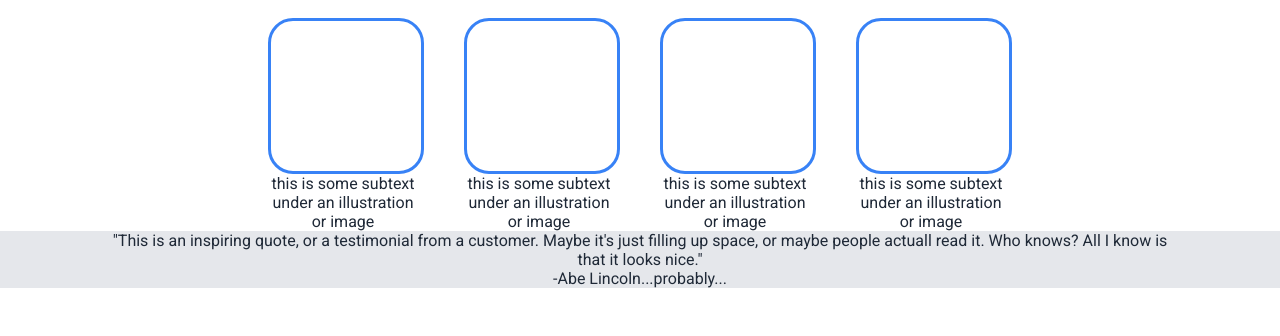
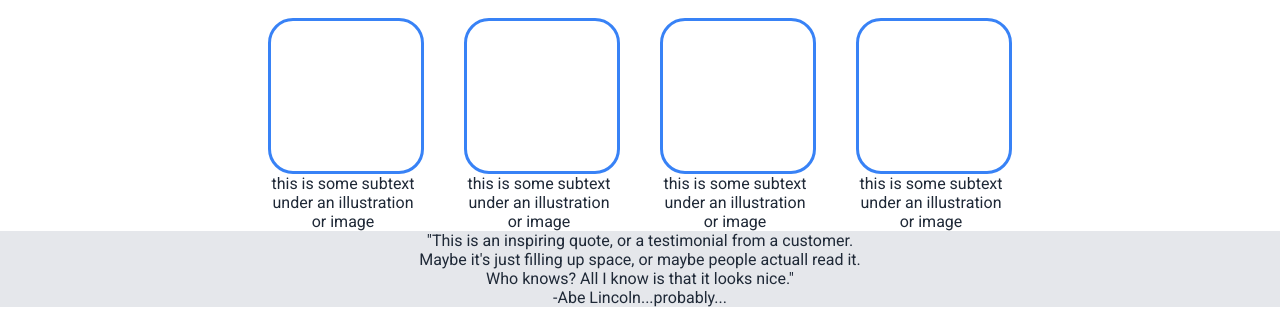
Before and after one commit to dkirk101/landing-page, a plain HTML site: page index.html in a window 1280 px wide. Shown: the part 459-795 px from the top of the page. Drawn offline with Linux system fonts and the light colour scheme.

Commit message:
Updated layout of quotes. Add flex and forced width

```diff
--- a/index.html
+++ b/index.html
@@ -62,12 +62,12 @@
 
     <div class ="quotes">
         <div class="quote">
-            <p>"This is an inspiring quote, or a testimonial from a customer.
+            <div>"This is an inspiring quote, or a testimonial from a customer.
                 Maybe it's just filling up space, or maybe people actuall read it.
-                Who knows? All I know is that it looks nice."</p>
+                Who knows? All I know is that it looks nice."</div>
         </div>
         <div class="quote-author">
-            <p>-Abe Lincoln...probably...</p>
+            <div>-Abe Lincoln...probably...</div>
         </div>
     </div>
 
--- a/style.css
+++ b/style.css
@@ -8,12 +8,12 @@ body {
     height: 100vh;
     margin: 0;
     text-align: center;
+    box-sizing: border-box;
     /* display: flex;
     flex: 1 1 0;
     flex-direction: column;
-    justify-content: space-between;
+    justify-content: space-evenly;
     align-items: stretch; */
-    box-sizing: border-box;
 
 }
 
@@ -172,11 +172,19 @@ h3, h2, p {
 .quotes {
     background-color: #E5E7EB;
     color: #1F2937;
-    /* display: flex; */
-    /* flex-direction: column; */
-    /* justify-content: center; */
-    /* align-items: center; */
-    /* flex: 1; */
+    display: flex;
+    flex-direction: column;
+    justify-content: center;
+    align-items: center;
+    flex: 1;
+}
+
+.quote {
+    width: 450px;
+}
+
+.quote-author {
+    justify-content: flex-end;
 }
 
 /* Below styles the fifth section of this project, the Sign-Up section*/
```
